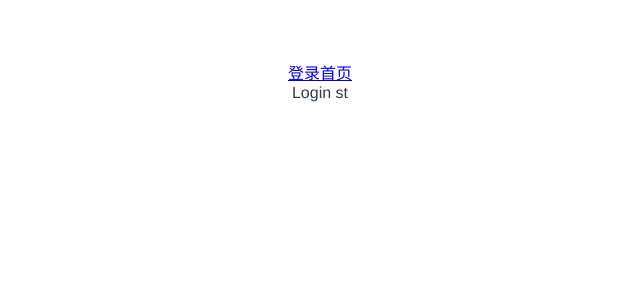
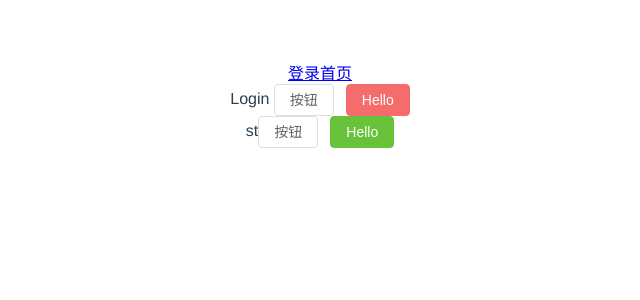
Before and after one commit to szlsay/vue3-ts-cms, a Vue app: page /#/login in a window 1280 px wide. Shown: the top 300 px of the page, without its empty margins (320-960 px from the left). Built offline with nearby package versions, Linux system fonts and the light colour scheme.

Commit message:
feat(04): element-plus

```diff
--- a/package.json
+++ b/package.json
@@ -12,6 +12,7 @@
   },
   "dependencies": {
     "core-js": "^3.6.5",
+    "element-plus": "^1.2.0-beta.3",
     "vue": "^3.0.0",
     "vue-router": "^4.0.12",
     "vuex": "^4.0.2"
--- a/src/App.vue
+++ b/src/App.vue
@@ -3,6 +3,9 @@
     <router-link to="/login">登录</router-link>
     <router-link to="/main">首页</router-link>
     <router-view></router-view>
+    <span>{{ $store.state.name }}</span>
+    <el-button>按钮</el-button>
+    <el-button type="success" size="default">Hello</el-button>
   </div>
 </template>
 
--- a/src/main.ts
+++ b/src/main.ts
@@ -2,8 +2,11 @@ import { createApp } from 'vue'
 import App from './App.vue'
 import router from './router'
 import store from './store'
+import ElementPlus from 'element-plus'
+import 'element-plus/theme-chalk/index.css'
 
 const app = createApp(App)
 app.use(router)
 app.use(store)
+app.use(ElementPlus)
 app.mount('#app')
--- a/src/views/login/login.vue
+++ b/src/views/login/login.vue
@@ -1,7 +1,8 @@
 <template>
   <div>
     Login
-    <span>{{ $store.state.name }}</span>
+    <el-button>按钮</el-button>
+    <el-button type="danger" size="default">Hello</el-button>
   </div>
 </template>
 
```
Also changed, not shown: 1 other file (tests, documents, lock files or other folders).
